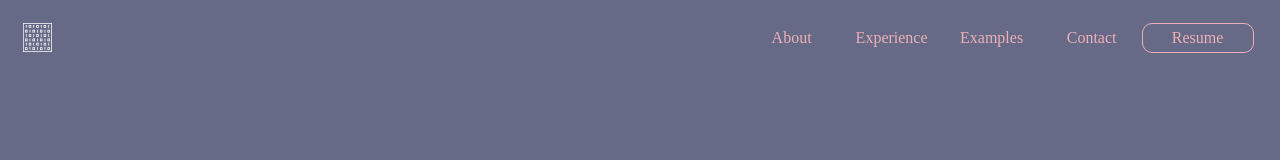
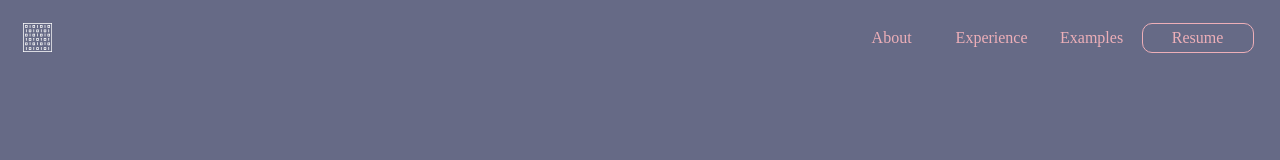
Before and after one commit to meganpaquin/Portfolio, a plain HTML site: page index.html in a window 1280 px wide. Shown: the top 160 px of the page. Drawn offline with nearby package versions, Linux system fonts and the light colour scheme.

Commit message:
Remove the contact anchor and fix the other anchors

```diff
--- a/index.html
+++ b/index.html
@@ -23,7 +23,6 @@
         <a id="about-nav" href="#about-anchor">About</a>
         <a id="exp-nav"href="#experience-anchor">Experience</a>
         <a id="examples-nav"href="#examples-anchor">Examples</a>
-        <a id="contact-nav"href="#contact-anchor">Contact</a>
         <a class="button" href="doc/MeganPaquin-Resume.pdf" target="_blank">Resume</a>
     </nav>
 
```
